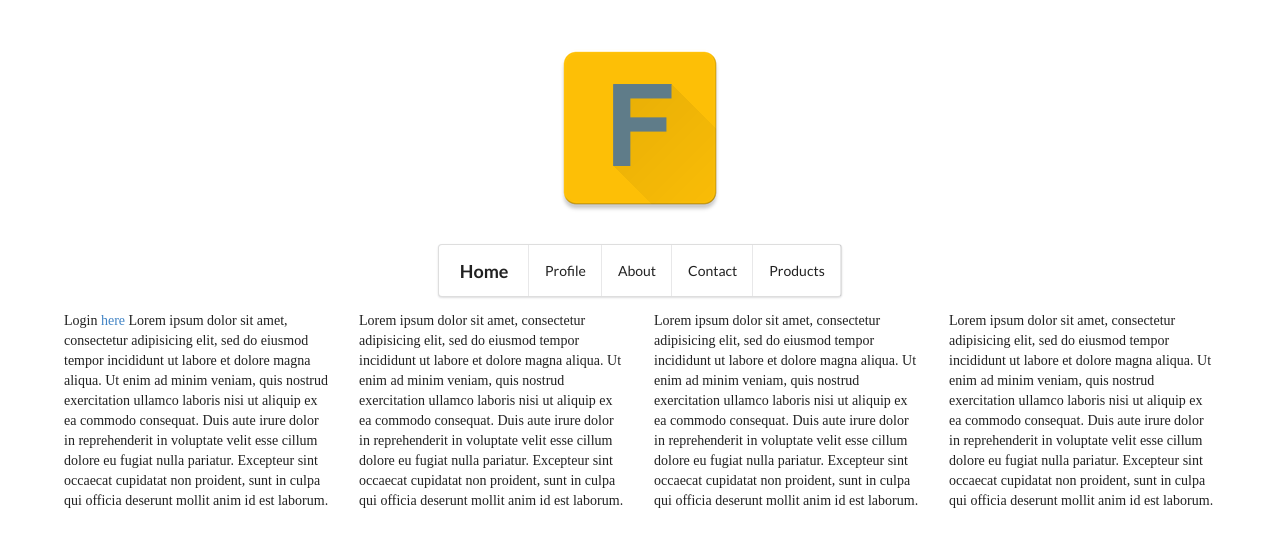
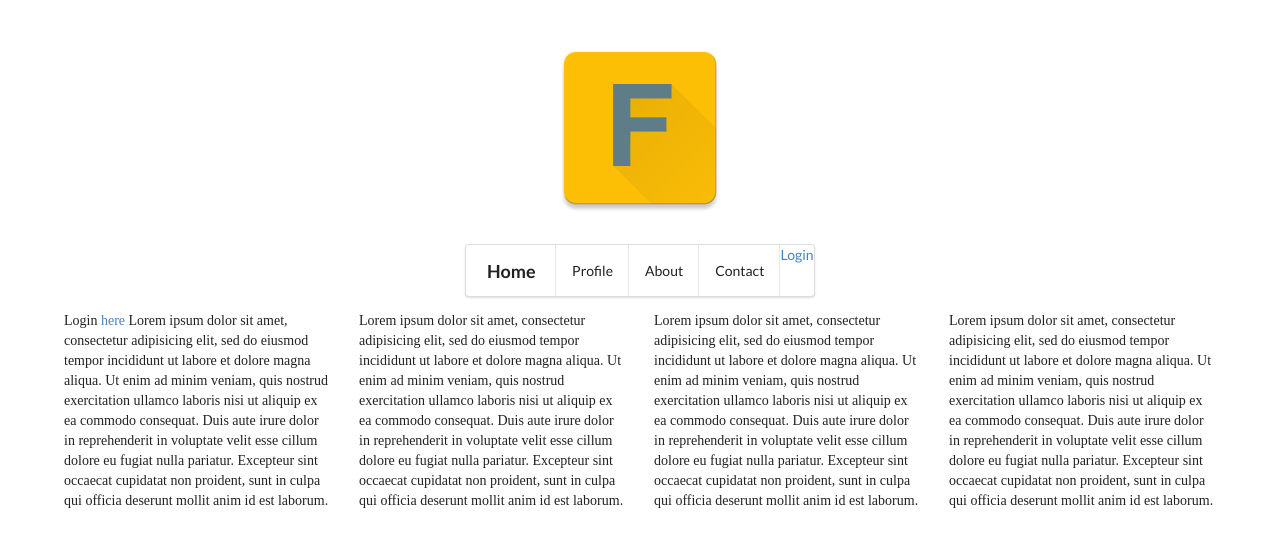
Before and after one commit to arunabhdas/froyo, a PHP site: page /app.php in a window 1280 px wide. Shown: the top 536 px of the page. Run offline with PHP 8.4, Linux system fonts and the light colour scheme; some libraries are stand-ins or nearby versions.

Commit message:
Moved login link

```diff
--- a/header.php
+++ b/header.php
@@ -18,5 +18,5 @@
     <a class="item">Profile</a>
     <a class="item">About</a>
     <a class="item">Contact</a>
-    <a class="item">Products</a>
+    <a href="login.php">Login</a>
   </div>
```
